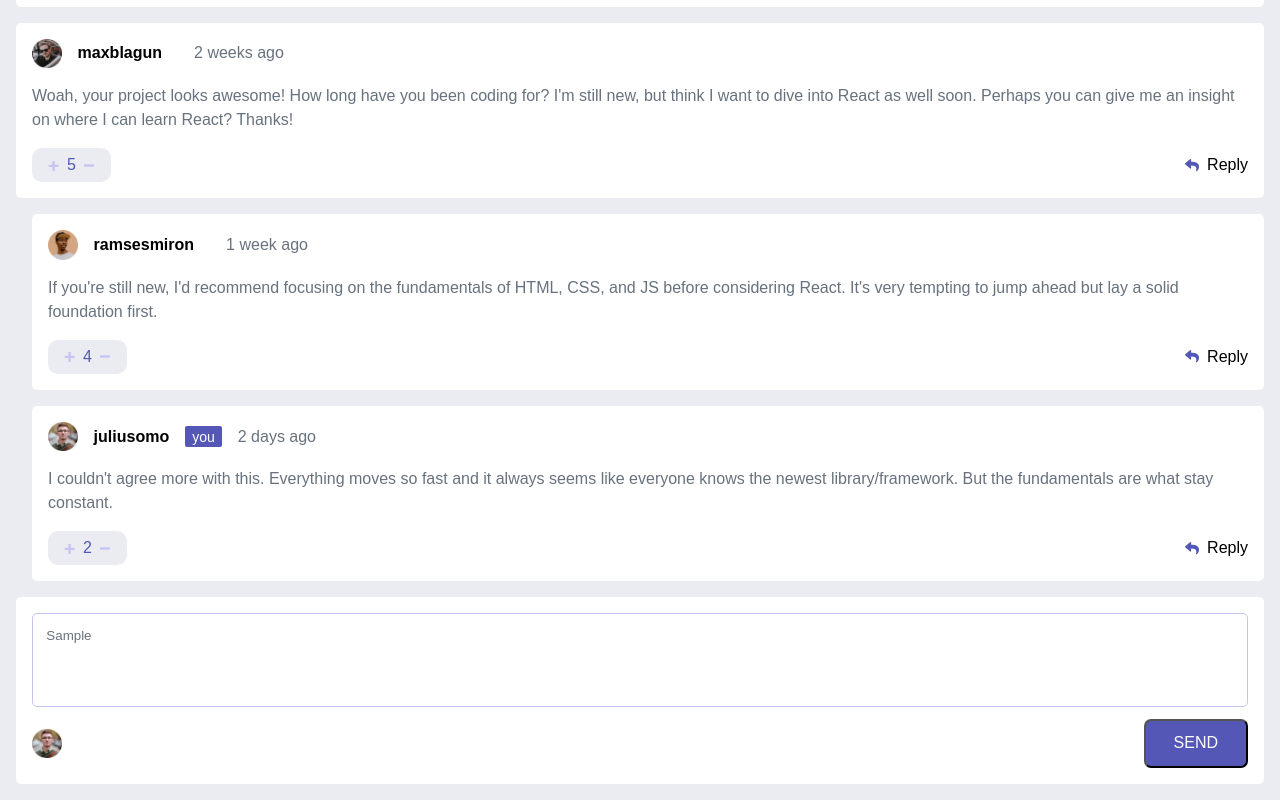
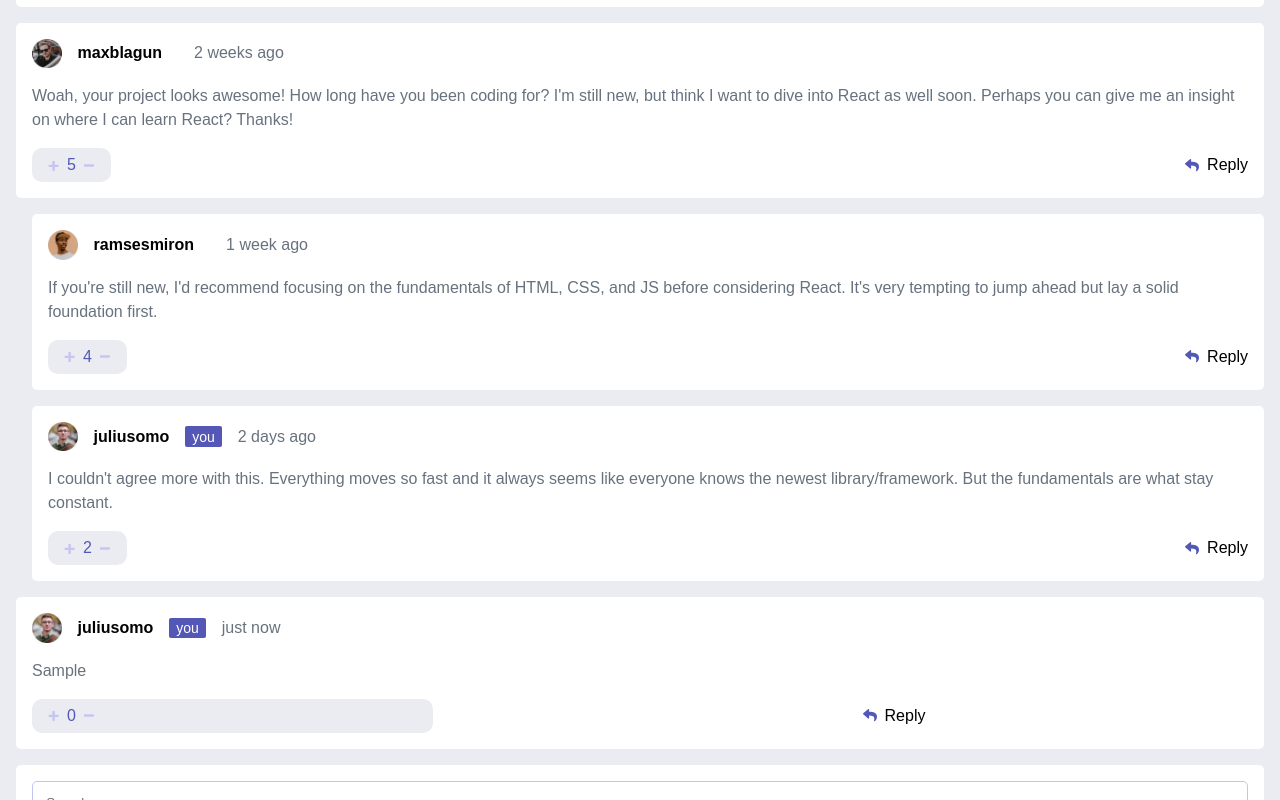
Before and after one commit to rustybucket-cloud/interactive-comment-section, a plain HTML site: page index.html in a window 1280 px wide. Both pictures are taken after typing "Sample" into the empty fields and a click on the button "SEND". Shown: the part 185-985 px from the top of the page. Drawn offline with Linux system fonts and the light colour scheme.

Commit message:
can now add new comments

```diff
--- a/index.html
+++ b/index.html
@@ -17,10 +17,10 @@
 <body>
     <div class="comments"></div>
     <div class="add-comment">
-        <textarea placeholder="Add Comment..."></textarea>
+        <textarea id="new-comment-text" placeholder="Add Comment..."></textarea>
         <div class="add-comment-info">
             <img id="create-comment-img" src="" alt="">
-            <button>SEND</button>
+            <button id="create-comment">SEND</button>
         </div>
     </div>
 </body>
--- a/index.js
+++ b/index.js
@@ -1,23 +1,25 @@
+let idCount = 0
+
 // creates new object for each comment
 class Comment {
-    constructor(user, createdAt, content, score, replies, currentUser, commentId) {
+    constructor(commentId, user, createdAt, content, score, replies) {
         this.user = user
         this.createdAt = createdAt
         this.content = content
         this.score = score
         this.replies = replies
-        this.currentUser = currentUser
         this.commentId = commentId
     }
     createComment() {
         const div = document.createElement("div")
         div.classList.add("comment-container")
+        let isCurrentUser = this.user.username === currentUser.username ? true : false
         const divContent = `
             <div class="comment">
                 <div class="comment-info">
                     <img src="${this.user.image.png}" class="profile-picture">
                     <p class="username">${this.user.username}</p>
-                    <p class="${this.currentUser ? 'current-user-indicator' : ''}">${this.currentUser ? "you" : ""}</p>
+                    <p class="${isCurrentUser ? 'current-user-indicator' : ''}">${isCurrentUser ? "you" : ""}</p>
                     <p class="created-at">${this.createdAt}</p>
                 </div>
                 <p class="comment-content">${this.content}</p>
@@ -26,7 +28,7 @@ class Comment {
                     <p id="score" data-comment-id=${this.commentId}>${this.score}</p>
                     <img class="minus score-change" data-comment-id=${this.commentId} src="./images/icon-minus.svg">
                 </div>
-                <div class="reply">
+                <div class="reply" data-comment-id=${this.commentId}>
                     <img src="./images/icon-reply.svg">
                     <p>Reply</p>
                 </div>
@@ -38,21 +40,36 @@ class Comment {
 
         this.element = div
     }
-    createReply(user, createdAt, content, score, currentUser, commentId) {
+    // adds or subtracts score and updates html
+    updateScore(add) {
+        if (add) this.score++
+        else this.score--
+        document.querySelector(`[data-comment-id='${this.commentId}']`).textContent = this.score
+    }
+}
+
+// reply to be added to comments
+class Reply extends Comment {
+    constructor(commentId, user, createdAt, content, score, replyTo) {
+        super(commentId, user, createdAt, content, score)
+        this.replyTo = replyTo
+    }
+    createReply() {
         const div = document.createElement("div")
         div.classList.add("reply-box")
+        let isCurrentUser = this.user.username === currentUser.username ? true : false
         const divContent = `
             <div class="comment-info">
-                <img src="${user.image.png}" class="profile-picture">
-                <p class="username">${user.username}</p>
-                <p class="${currentUser ? 'current-user-indicator' : ''}">${currentUser ? "you" : ""}</p>
-                <p class="created-at">${createdAt}</p>
+                <img src="${this.user.image.png}" class="profile-picture">
+                <p class="username">${this.user.username}</p>
+                <p class="${isCurrentUser ? 'current-user-indicator' : ''}">${isCurrentUser ? "you" : ""}</p>
+                <p class="created-at">${this.createdAt}</p>
             </div>
-            <p class="comment-content">${content}</p>
+            <p class="comment-content">${this.content}</p>
             <div class="comment-score">
-                <img class="plus score-change" data-comment-id=${commentId} src="./images/icon-plus.svg">
-                <p id="score" data-comment-id=${commentId}>${score}</p>
-                <img class="minus score-change" data-comment-id=${commentId} src="./images/icon-minus.svg">
+                <img class="plus score-change" data-comment-id=${this.commentId} src="./images/icon-plus.svg">
+                <p id="score" data-comment-id=${this.commentId}>${this.score}</p>
+                <img class="minus score-change" data-comment-id=${this.commentId} src="./images/icon-minus.svg">
             </div>
             <div class="reply">
                 <img src="./images/icon-reply.svg">
@@ -61,13 +78,7 @@ class Comment {
         `
         div.innerHTML = divContent
 
-        this.element.append(div)
-    }
-    updateScore(add) {
-        console.log(document.querySelector(`[data-comment-id='${this.commentId}']`))
-        if (add) this.score++
-        else this.score--
-        document.querySelector(`[data-comment-id='${this.commentId}']`).textContent = this.score
+        this.replyTo.append(div)
     }
 }
 
@@ -80,9 +91,8 @@ async function getData() {
 
     currentUser = data.currentUser
     data.comments.forEach(comment => {
-        const { user, createdAt, content, score, replies, id } = comment
-        console.log(user)
-        const commentObj = new Comment(user, createdAt, content, score, replies, user.username === currentUser.username ? true : false, id)
+        const { id, user, createdAt, content, score, replies } = comment
+        const commentObj = new Comment(id, user, createdAt, content, score, replies)
         comments.push(commentObj)
     })
 
@@ -90,17 +100,26 @@ async function getData() {
     loadComments()
 }
 
+// loads all comments to DOM
 function loadComments() {
     // clears comments
     document.querySelector(".comments").innerHTML = ""
 
     // create comments
     comments.forEach( comment => {
+        idCount += 1
         // get data from json file
         comment.createComment()
+        let replies = []
         comment.replies.forEach( reply => {
-            comment.createReply(reply.user, reply.createdAt, reply.content, reply.score, reply.user.username === currentUser.username ? true : false, reply.id)
+            const newReply = new Reply(reply.id, reply.user, reply.createdAt, reply.content, reply.score, comment.element)
+            replies.push(newReply)
+            idCount += 1
         })
+        replies.forEach( reply => {
+            reply.createReply()
+        })
+        comment.replies = replies
     })
 
     document.querySelector("#create-comment-img").setAttribute("src", currentUser.image.png)
@@ -129,3 +148,14 @@ function changeScore({currentTarget}) {
     })
     loadComments()
 }
+
+// create a new comment
+function createComment() {
+    const newCommentText = document.querySelector("#new-comment-text").value
+    if (newCommentText !== "") {
+        const newComment = new Comment(idCount, currentUser, "just now", newCommentText, 0, [])
+        comments.push(newComment)
+        newComment.createComment()
+    }
+}
+document.querySelector('#create-comment').addEventListener("click", createComment)
```
